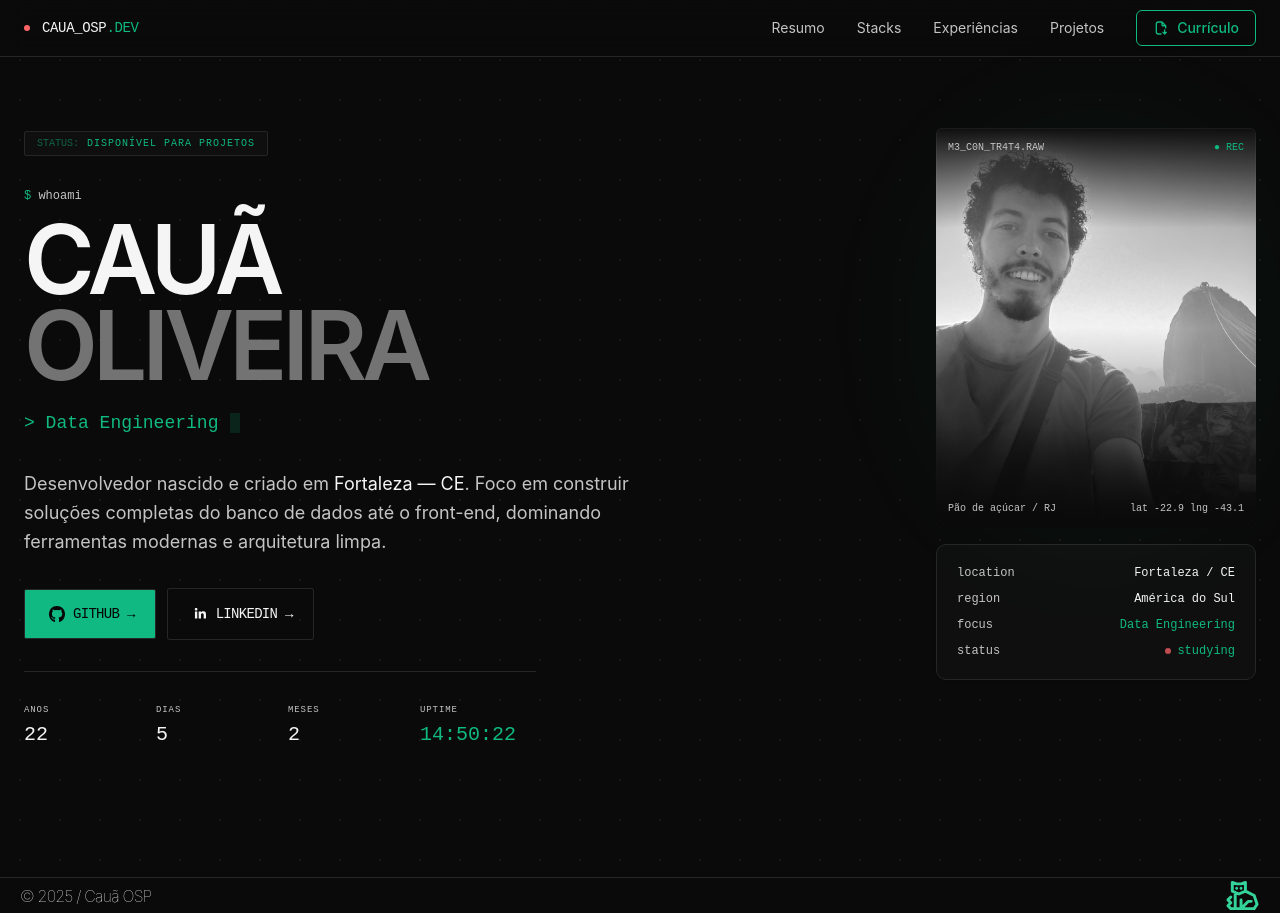
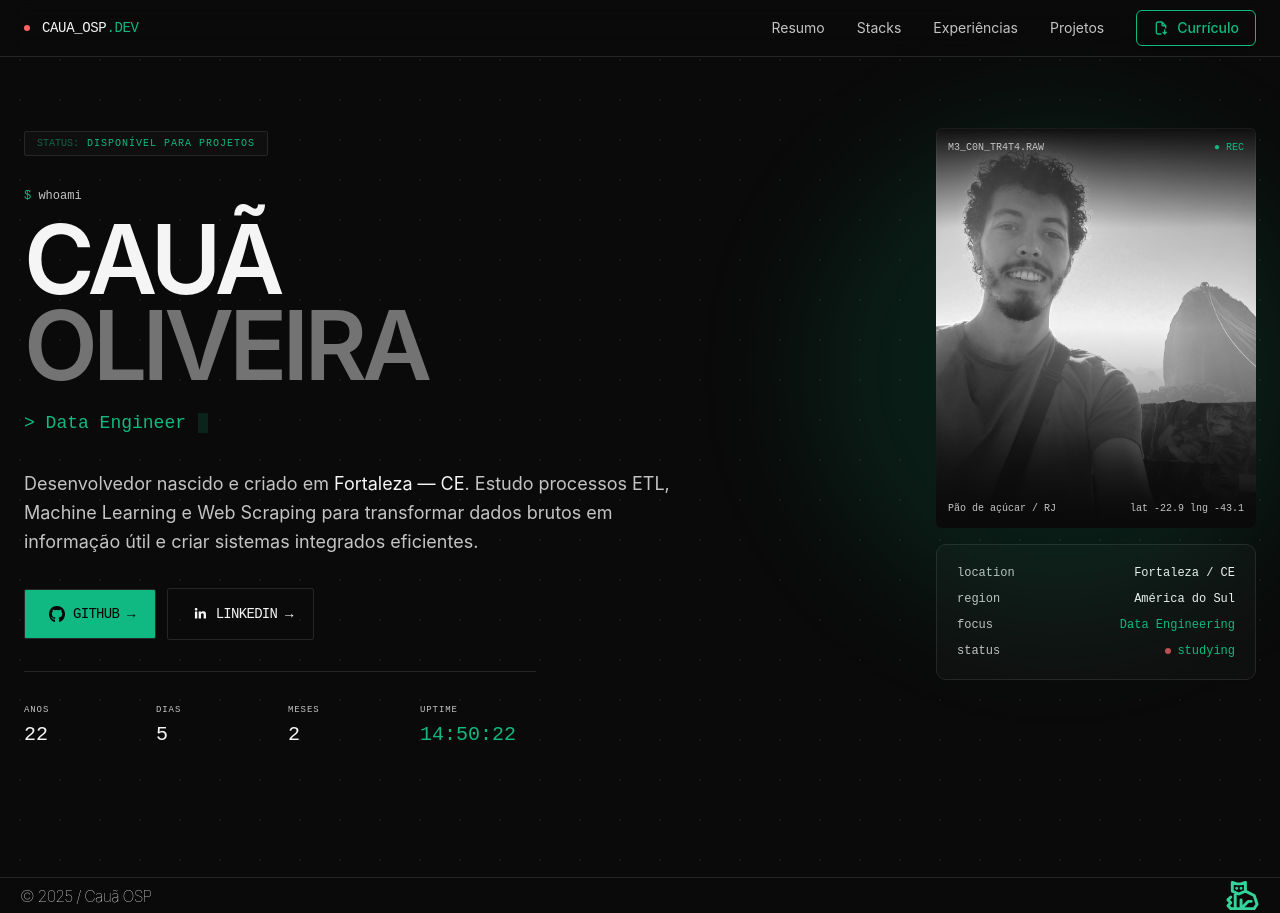
Before and after one commit to cauaosp/webportifolios, a Next.js app: page / in a window 1280 px wide. Built offline with nearby package versions, Linux system fonts and the light colour scheme.

Commit message:
refactor: ajustado texto de apresentação

```diff
--- a/src/components/sections/hero/hero.tsx
+++ b/src/components/sections/hero/hero.tsx
@@ -1,11 +1,10 @@
 "use client";
 
 import { Card } from "@/src/components/ui/card";
+import { getOnlineStatus } from "@/src/lib/utils";
 import { Github } from "../../icons/github";
 import { LinkedIn } from "../../icons/linkedin";
 import { useAgeCounter } from "./use-age-counter";
-import { cn } from "@/src/lib/utils";
-import { getOnlineStatus } from "@/src/lib/utils";
 
 export function Hero() {
   const {
@@ -39,15 +38,13 @@ export function Hero() {
                 <span className="text-muted">OLIVEIRA</span>
               </h1>
               <div className="flex items-center gap-3 font-mono text-base md:text-lg text-accent pt-2">
-                <span>&gt; Data Engineering</span>
+                <span>&gt; Data Engineer</span>
                 <span className="w-2.5 h-5 bg-accent cursor-blink inline-block" />
               </div>
             </div>
 
             <p className="text-base md:text-lg text-muted-foreground max-w-[58ch] leading-relaxed">
-              Desenvolvedor nascido e criado em <span className="text-foreground">Fortaleza — CE</span>.
-              Foco em construir soluções completas do banco de dados até o front-end,
-              dominando ferramentas modernas e arquitetura limpa.
+              Desenvolvedor nascido e criado em <span className="text-foreground">Fortaleza — CE</span>. Estudo processos ETL, Machine Learning e Web Scraping para transformar dados brutos em informação útil e criar sistemas integrados eficientes.
             </p>
 
             <div className="flex flex-wrap gap-3">
@@ -110,8 +107,8 @@ export function Hero() {
 
           <div className="space-y-4 reveal">
             <div className="relative group">
-              <div className="absolute -inset-2 bg-accent/20 blur-3xl rounded-full opacity-30 group-hover:opacity-60 transition-opacity" />
-              <div className="relative w-full aspect-[4/5] bg-surface outline outline-1 -outline-offset-1 outline-white/5 rounded-lg overflow-hidden">
+              <div className="absolute size-[500px] -inset-2 bg-accent/30 blur-3xl rounded-full opacity-40 group-hover:opacity-60 transition-opacity -left-32" />
+              <div className="relative w-full aspect-4/5 bg-surface outline-1 -outline-offset-1 outline-white/5 rounded-lg overflow-hidden">
                 <img
                   src="images/perfil.jpg"
                   alt="Cauã de Oliveira Silva Paiva"
```
